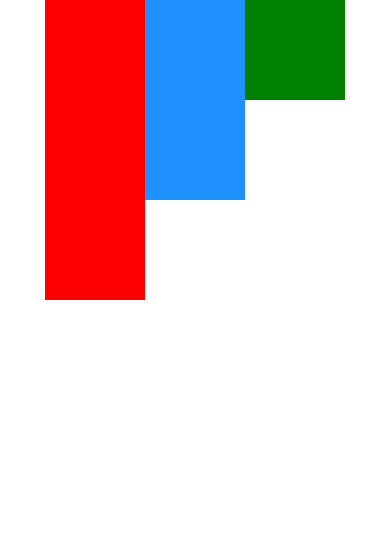
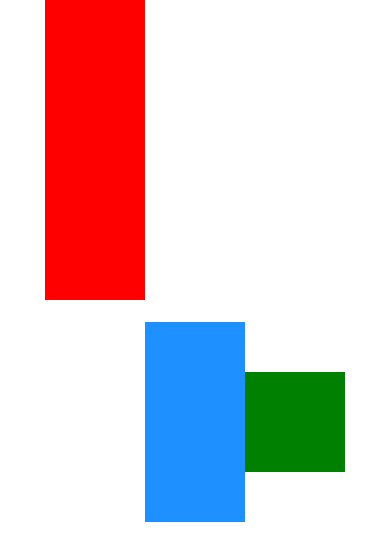
Before and after one commit to LukeConnors/DateActually, a React Native app: screen / in a window 390 px wide. Shown: the top 560 px of the page. Built offline with nearby package versions, Linux system fonts and the light colour scheme.

Commit message:
more css

```diff
--- a/App.js
+++ b/App.js
@@ -20,12 +20,13 @@ export default function App() {
     flex: 1,
     flexDirection: "row",
     justifyContent: "center",
-    alignItems: "stretch"
+    alignItems: "center",
   }}>
  <View style={{
   backgroundColor: "red",
   width: 100,
   height: 300,
+  alignSelf: "flex-start"
  }}>
  </View>
 <View style={{
```
